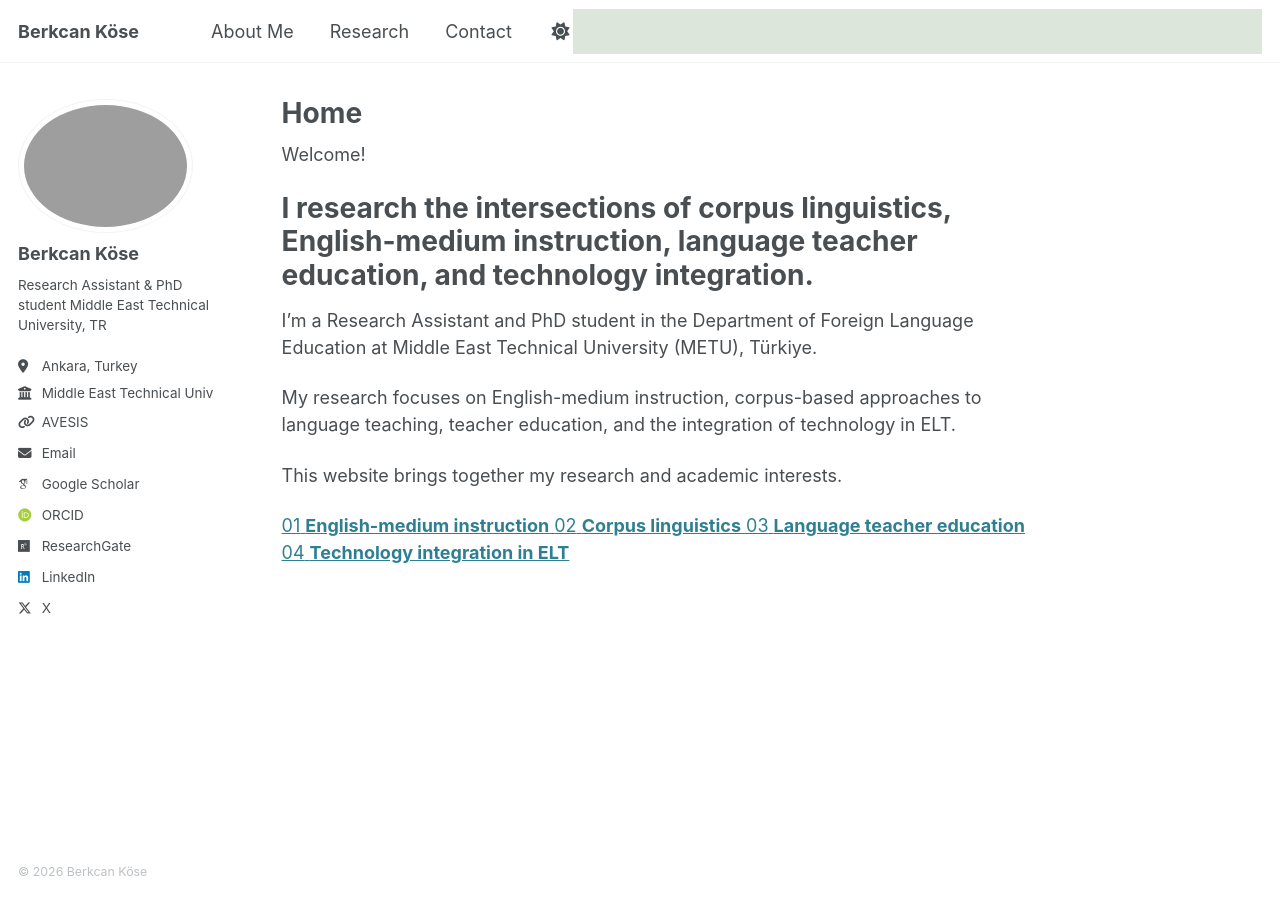
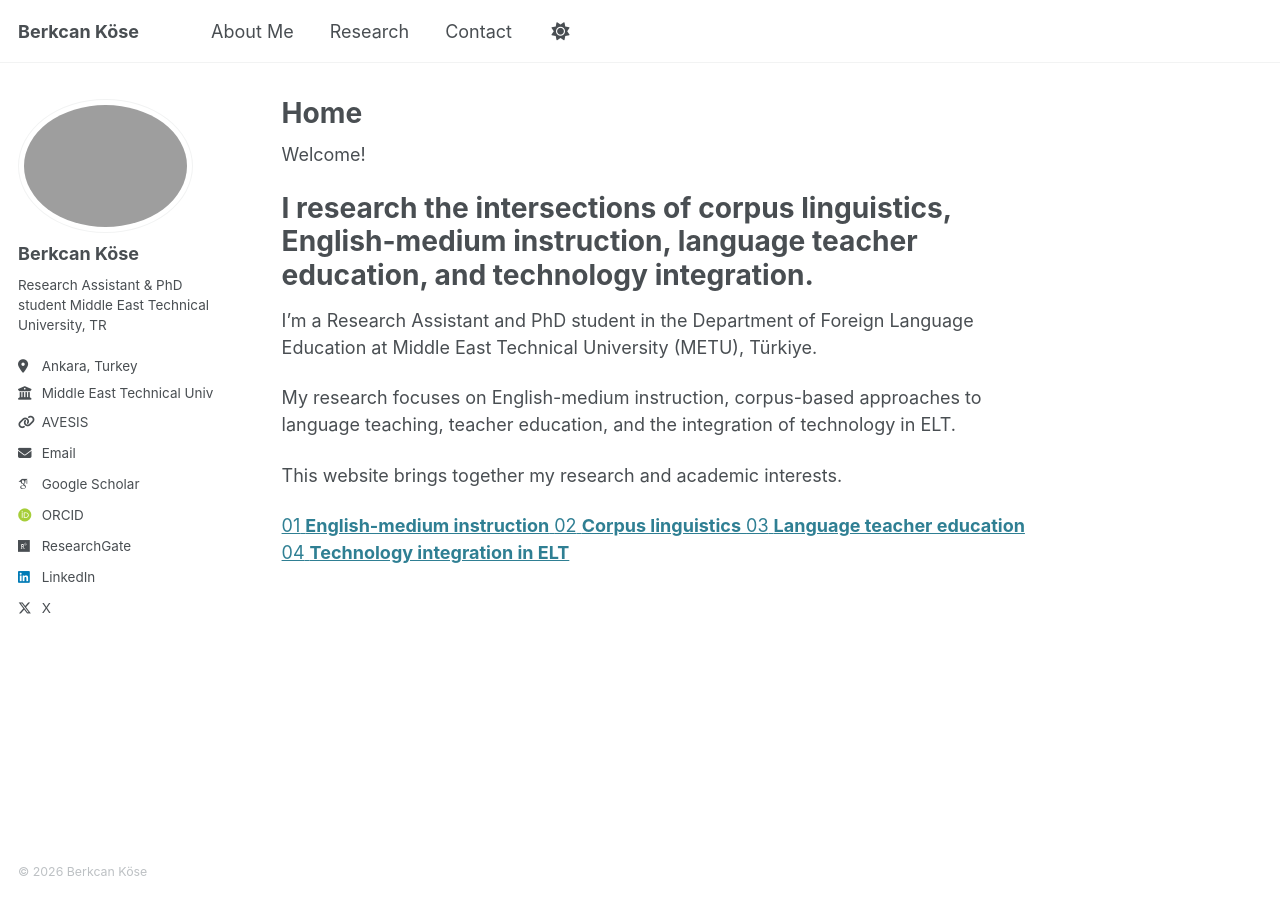
Before and after one commit to berkcankose/berkcankose.github.io, a Jekyll site: the page built from _pages/about.md, in a window 1280 px wide. Built offline with Jekyll 4.4.1, drawn with Linux system fonts in a browser that asks for light colours; some web fonts are replaced.

Commit message:
Clean navigation base styles

```diff
--- a/_sass/layout/_navigation.scss
+++ b/_sass/layout/_navigation.scss
@@ -175,7 +175,7 @@
 .greedy-nav {
   position: relative;
   min-width: 250px;
-  background: #dde6db;
+  background: var(--global-bg-color);
 
   a {
     display: block;
@@ -268,7 +268,7 @@
     padding: 5px;
     border: 1px solid var(--global-border-color);
     border-radius: $border-radius;
-    background: #dde6db;
+    background: var(--global-bg-color);
     box-shadow: 0 0 10px rgba(#000, 0.25);
 
     a {
@@ -303,7 +303,7 @@
       width: 0;
       border-style: solid;
       border-width: 0 10px 10px;
-      border-color: #dde6db transparent;
+      border-color: var(--global-bg-color) transparent;
       display: block;
       z-index: 1;
     }
```
